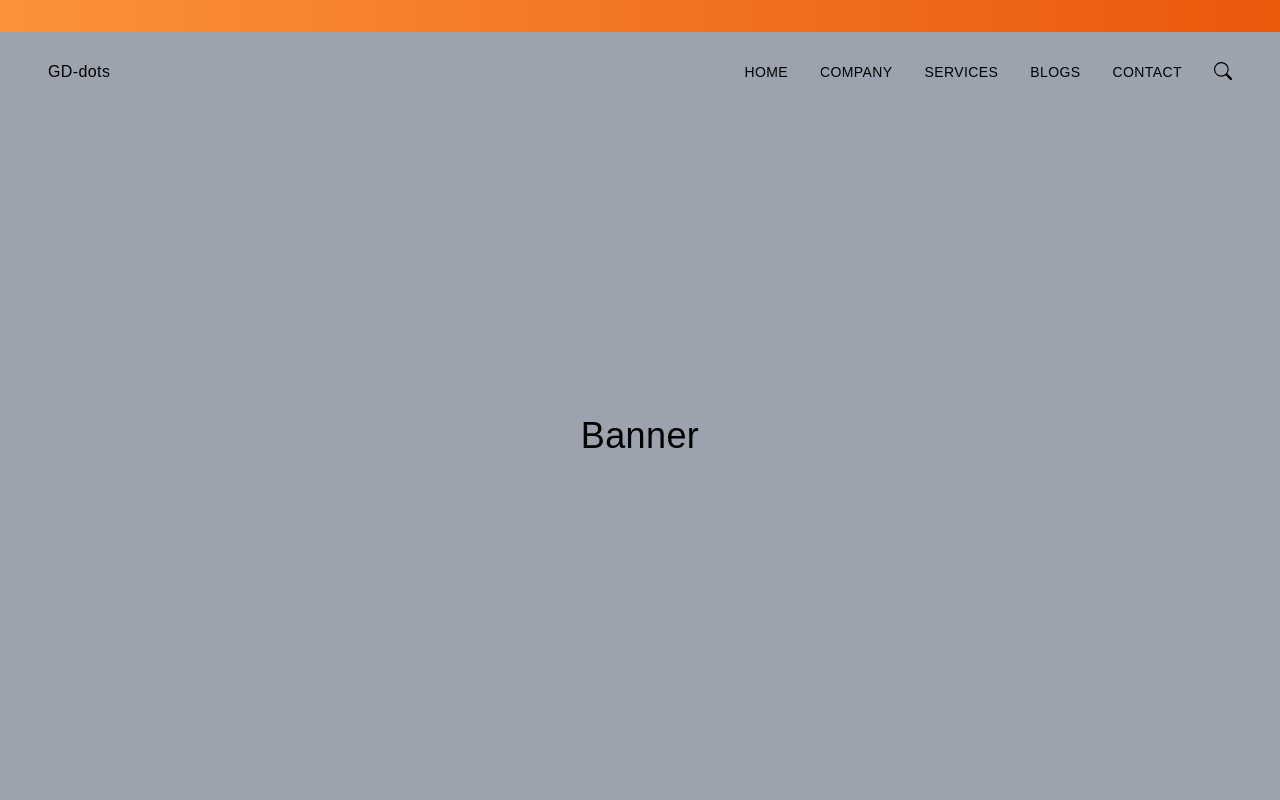
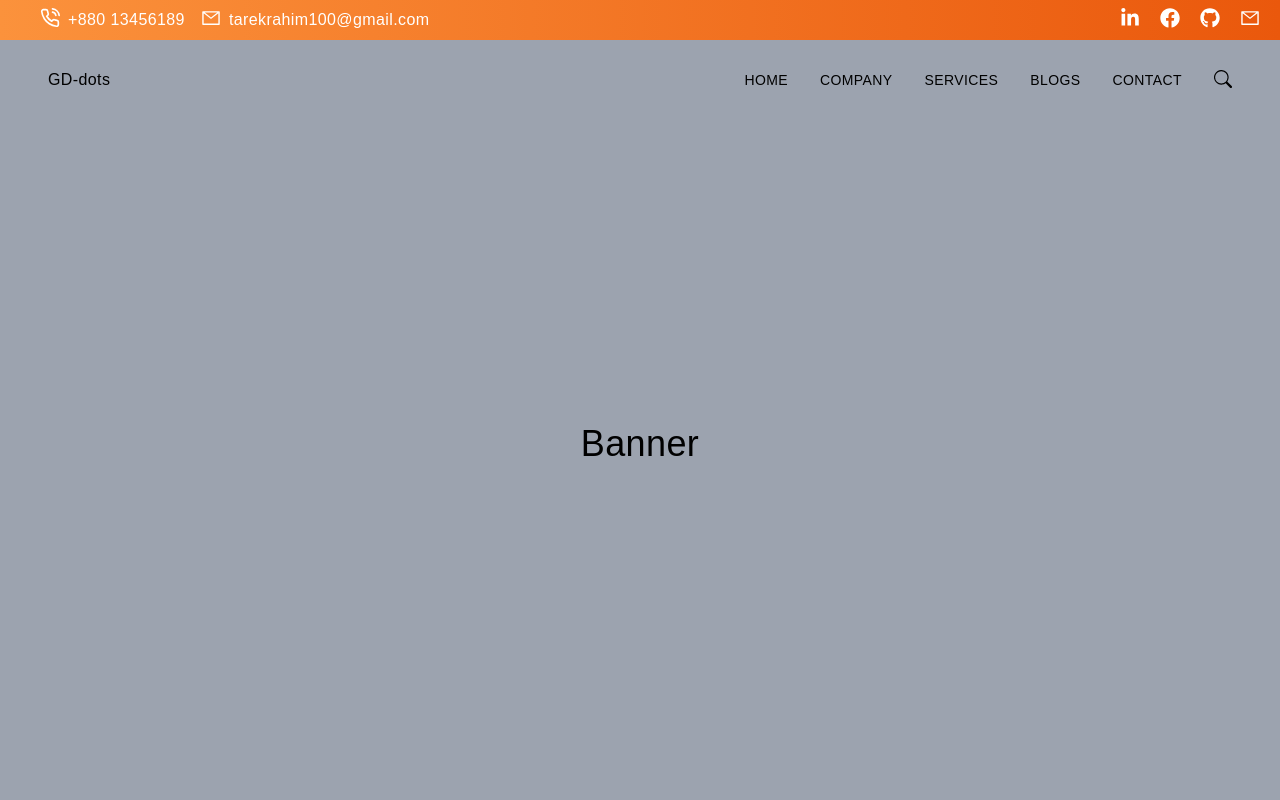
Before and after one commit to MdTanvirHassan/GD-dots, a Next.js app: page / in a window 1280 px wide. Shown: the top 800 px of the page. Built offline with nearby package versions, Linux system fonts and the light colour scheme.

Commit message:
update navBanner.

```diff
--- a/components/NavBanner.js
+++ b/components/NavBanner.js
@@ -1,29 +1,75 @@
 import React from 'react'
-//import { IoCallSharp } from 'react-icons/io';
+import { FiPhoneCall } from 'react-icons/fi';
+import { AiOutlineMail} from 'react-icons/ai';
+import { FaFacebook, FaGithub, FaLinkedinIn } from 'react-icons/fa';
 
 const NavBanner = () => {
   return (
-    <div className=' flex flex-col  text-white bg-gradient-to-l from-orange-600 to-orange-400 py-4'>
-        <div className="flex">
-            <ul>
-                <li className="flex">
-                    {/* <IoCallSharp/> <span>+880 13456189</span> */}
+    <div className=' flex flex-col justify-between   text-white bg-gradient-to-l from-orange-600 to-orange-400 py-2'>
+        <div className="flex justify-between">
+        <div className="flex mx-10">
+            <ul className='flex text-white'>
+                <li className="flex text-white space-x-2">
+                    <FiPhoneCall className='text-xl'/> <span>+880 13456189</span>
                 </li>
-                <li className="">
-
+                <li className="flex text-white mx-4 space-x-2">
+                <a
+                    href='mailto:tarekrahim100@gmail.com'
+                    target='_blank'
+                    rel='noreferrer'
+                    className='flex space-x-2'
+                  >
+                    <AiOutlineMail className='text-xl'/> <span>tarekrahim100@gmail.com</span>
+                    </a>
                 </li>
             </ul>
         </div>
-        <div className="flex  mx-5">
-            <ul>
-                <li></li>
-                <li></li>
-                <li></li>
-                <li></li>
+        <div className="flex  mx-5 justify-end">
+            <ul className="hidden md:flex">
+            <li className="ml-5 text-sm uppercase text-white hover:text-white">
+              <a
+                href="https://www.linkedin.com/in/md-tanvir-hassan-490253240"
+                target="_blank"
+                rel="noreferrer">
+                <div className="text-xl  cursor-pointer hover:scale-105 ease-in duration-300 ">
+                  <FaLinkedinIn />
+                </div>
+              </a>
+            </li>
+            <li className="ml-5 text-sm uppercase text-white hover:text-white">
+              <a
+                href="https://www.facebook.com/"
+                target="_blank"
+                rel="noreferrer">
+                <div className="text-xl  cursor-pointer hover:scale-105 ease-in duration-300 ">
+                  <FaFacebook />
+                </div>
+              </a>
+            </li>
+            <li className="ml-5 text-sm uppercase text-white hover:text-white">
+              <a
+                href="https://github.com/"
+                target="_blank"
+                rel="noreferrer">
+                <div className="text-xl  cursor-pointer hover:scale-105 ease-in duration-300 ">
+                  <FaGithub />
+                </div>
+              </a>
+            </li>
+            <li className="ml-5 text-sm uppercase text-white hover:text-white">
+              <a
+                href="mailto:tarekrahim100@gmail.com"
+                target="_blank"
+                rel="noreferrer">
+                <div className="text-xl  cursor-pointer hover:scale-105 ease-in duration-300 ">
+                  <AiOutlineMail />
+                </div>
+              </a>
+            </li>
             </ul>
         </div>
 
-
+        </div>
     </div>
   )
 }
--- a/components/Navbar.js
+++ b/components/Navbar.js
@@ -1,12 +1,10 @@
 //import Image from 'next/image';
 import Link from 'next/link';
 import React, { useState, useEffect } from 'react';
-import { AiOutlineClose, AiOutlineMail, AiOutlineMenu } from 'react-icons/ai';
+import { AiOutlineClose, AiOutlineMenu } from 'react-icons/ai';
 import { BsSearch } from 'react-icons/bs';
 import NavBanner from './NavBanner';
-// import { FaFacebook, FaGithub, FaLinkedinIn } from 'react-icons/fa';
-// import { BsFillPersonLinesFill } from 'react-icons/bs';
-// import { useRouter } from 'next/router';
+
 //import NavLogo from '../public/assets/1.jpg'
 
 const Navbar = () => {
--- a/pages/_app.js
+++ b/pages/_app.js
@@ -4,6 +4,7 @@ import '@/styles/globals.css'
 
 export default function App({ Component, pageProps }) {
   return<>
+
   <Navbar/>
    <Component {...pageProps} />
    <Footer/>
```
